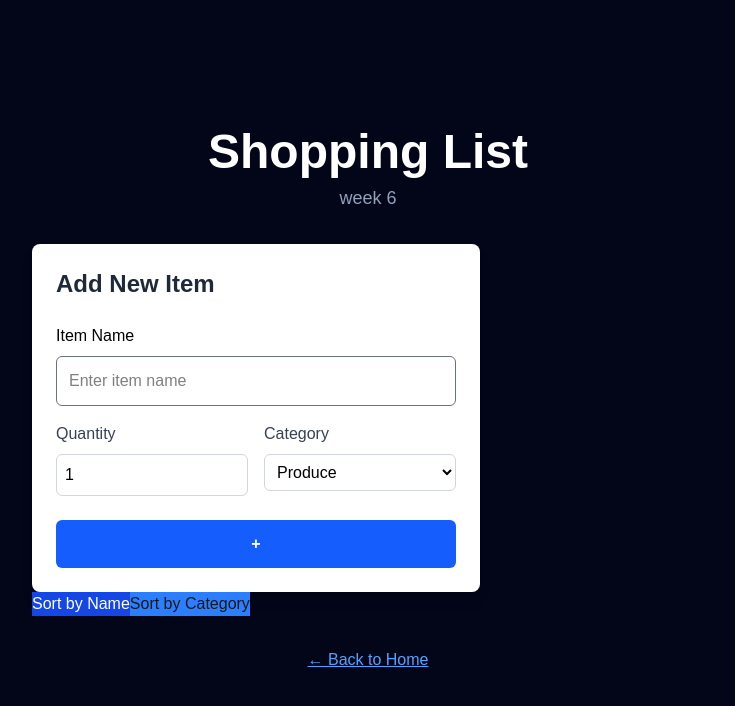
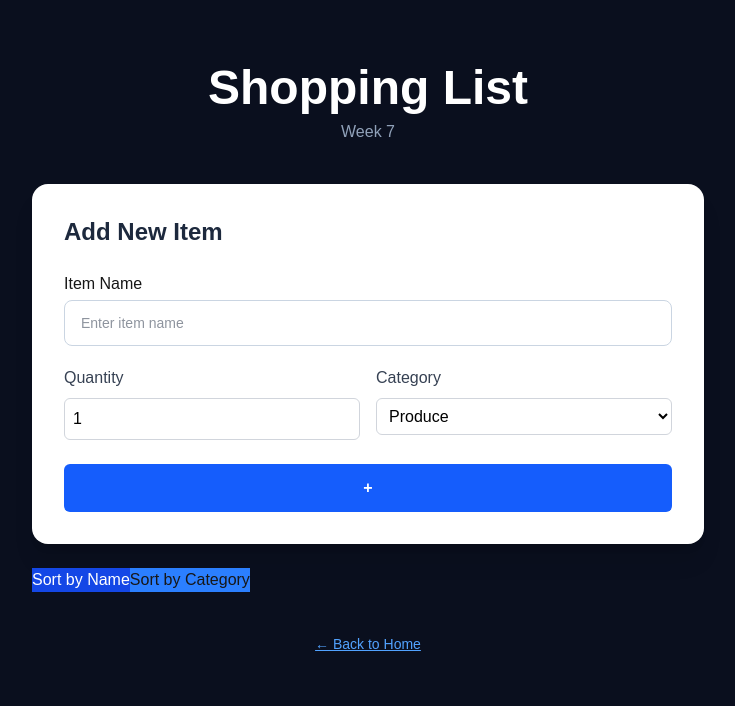
Before and after one commit to donjoshua-anil/Cprg306-assignments, a Next.js app in the folder cprg306-assignments/: page /week7 in a window 1280 px wide. Shown: the top 706 px of the page, without its empty margins (272-1007 px from the left). Built offline with nearby package versions, Linux system fonts and the light colour scheme.

Commit message:
improved styling

```diff
--- a/cprg306-assignments/app/week7/NewItem.js
+++ b/cprg306-assignments/app/week7/NewItem.js
@@ -27,15 +27,13 @@ export default function NewItem({onAddItem}){
     return (
     <form
     onSubmit={handleSubmit}
-    className="max-w-md w-full bg-white p-6 rounded-lg shadow-lg"
+     className="bg-white rounded-2xl p-8 w-full shadow-xl"
     >
-    <h2 className="text-2xl font-bold text-gray-800 mb-6">
-        Add New Item
-    </h2>
+     <h2 className="text-2xl font-bold text-slate-800 mb-6">Add New Item</h2>
 
       {/* Name Field */}
-    <div className="mb-4">
-        <label htmlFor="name" className="block bold text-black mb-2 font-medium">
+    <div className="mb-5">
+        <label htmlFor="name" className="block bold text-black-600 mb-1 font-medium">
           Item Name
         </label>
         <input
@@ -45,7 +43,8 @@ export default function NewItem({onAddItem}){
           onChange={(e) => setName(e.target.value)}
           required
           placeholder="Enter item name"
-          className="w-full p-3 rounded-md text-black border border-gray-500 focus:outline-none focus:ring-2 focus:ring-blue-500"
+          className="w-full border border-slate-300 rounded-lg px-4 py-3 text-slate-800 text-sm focus:outline-none focus:ring-2 focus:ring-blue-500"
+
         />
       </div>
 
--- a/cprg306-assignments/app/week7/item.js
+++ b/cprg306-assignments/app/week7/item.js
@@ -1,11 +1,11 @@
 export default function Item({ name, quantity, category }) {
   return (
-    <li className="flex items-center justify-between rounded-lg bg-slate-600 px-4 py-2 ">
+    <li className="flex items-center justify-betweenborder bg-black border-slate rounded-xl px-5 py-4 ">
       <div>
-        <p className="text-lg font-semibold text-slate-800 capitalize">{name}</p>
-        <p className="text-sm text-black capitalize">{category}</p>
+        <p className="text-lg font-semibold text-white capitalize">{name}</p>
+        <p className="text-sm text-white capitalize">{category}</p>
       </div>
-      <span className="text-sm font-medium text-slate-700">
+      <span className="text-sm font-medium text-white px-100 py-1">
         Qty: {quantity}
       </span>
     </li>
--- a/cprg306-assignments/app/week7/page.js
+++ b/cprg306-assignments/app/week7/page.js
@@ -12,26 +12,24 @@ export default function Page(){
 
 
         return (
-            <main className="min-h-screen bg-slate-950 flex items-center justify-center p-8">
+    <main className="min-h-screen bg-[#0a0f1e] flex flex-col items-center py-16 px-4">
       <div className="w-full max-w-2xl">
-                <div className="text-center mb-8">
-                    <h1 className="text-5xl font-bold text-white mb-2">
-                    Shopping List
-                    </h1>
-                    <p className="text-slate-400 text-lg">
-                    week 6
-
-                    </p>
+        {/* Header */}
+        <div className="text-center mb-10">
+          <h1 className="text-5xl font-bold text-white mb-2">Shopping List</h1>
+          <p className="text-slate-400 text-base">Week 7</p>
         </div>
 
+        {/* Form Card */}
         <NewItem onAddItem={handleAddItem} />
+
+        {/* List */}
+        <div className="mt-6">
           <ItemList items={items} />
+        </div>
 
-                <div className="mt-8 text-center">
-                    <a
-                    href="/"
-                    className="text-blue-400 hover:text-blue-300 underline transition-colors">
-
+        <div className="mt-10 text-center">
+          <a href="/" className="text-blue-400 hover:text-blue-300 underline transition-colors text-sm">
             ← Back to Home
           </a>
         </div>
```
Lines whose indentation alone changed are shown as unchanged.
